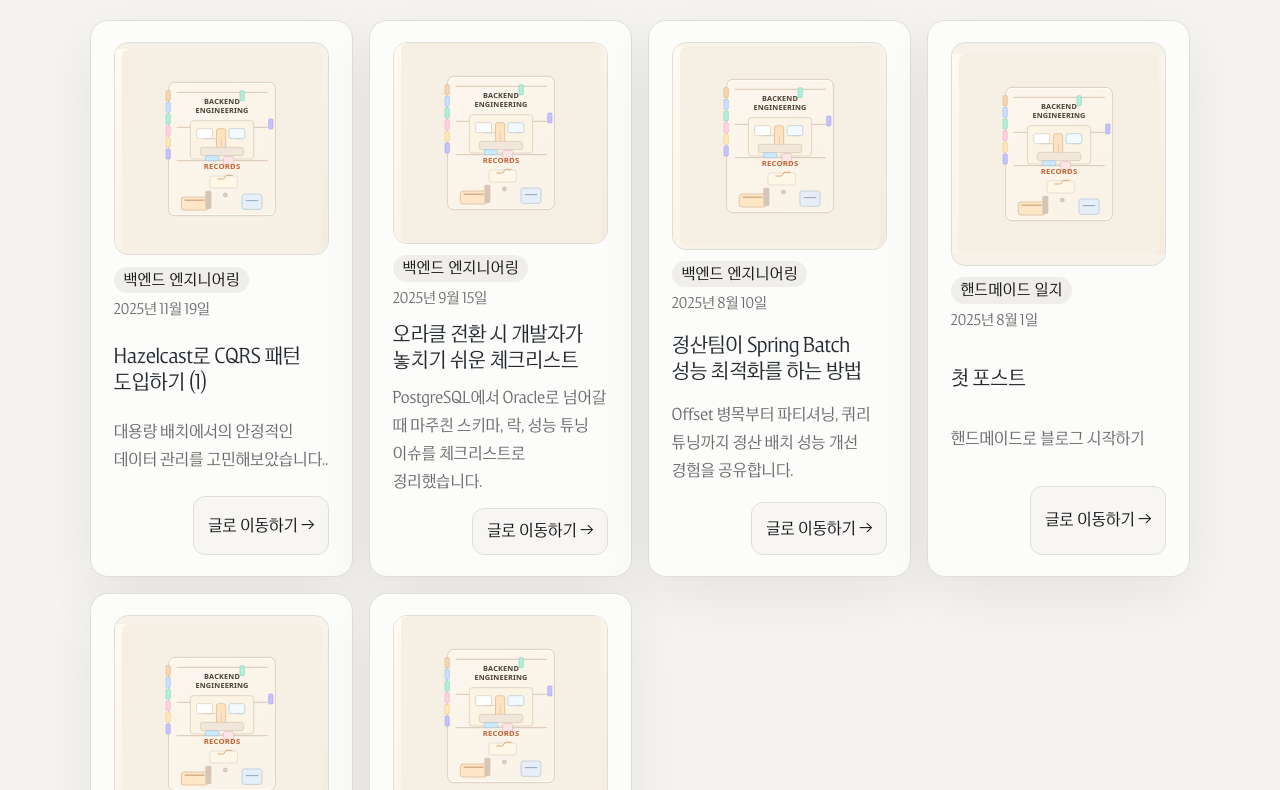
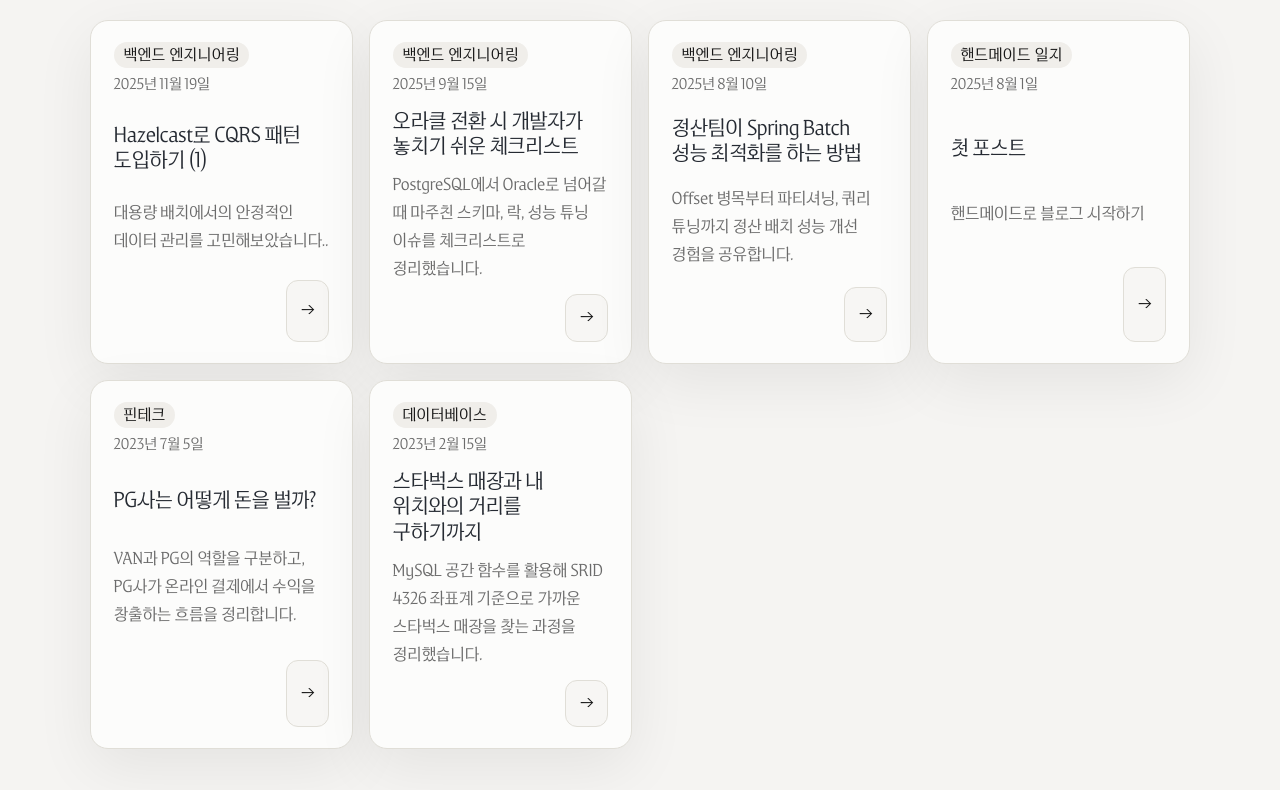
Before and after one commit to tinajeong/tinawiki, a plain HTML site: page all-posts.html in a window 1280 px wide. Shown: the part 282-1072 px from the top of the page. Drawn offline with Linux system fonts and the light colour scheme; a web font is replaced by a local one.

```diff
--- a/scripts/all-posts.js
+++ b/scripts/all-posts.js
@@ -25,18 +25,6 @@
 		cardLink.className = 'post-card-link';
 		cardLink.href = `posts.html#${post.slug}`;
 		cardLink.setAttribute('aria-label', `${post.title} 상세 보기`);
-
-                const media = document.createElement('div');
-                media.className = 'post-card-media';
-
-                const thumbnail = document.createElement('img');
-                thumbnail.className = 'post-card-thumb';
-                thumbnail.loading = 'lazy';
-                thumbnail.decoding = 'async';
-                thumbnail.src = post.thumbnail || defaultThumbnail;
-                thumbnail.alt = post.thumbnailAlt || `${post.title} 대표 이미지`;
-
-                media.appendChild(thumbnail);
 
 		const header = document.createElement('header');
 		header.className = 'post-card-header';
@@ -67,11 +55,11 @@
 
 		const action = document.createElement('span');
 		action.className = 'post-card-cta';
-                action.textContent = '글로 이동하기 →';
+		action.textContent = '→';
 
 		footer.appendChild(action);
 
-                cardLink.append(media, header, title, description, footer);
+		cardLink.append(header, title, description, footer);
 		article.appendChild(cardLink);
 		return article;
 	}
--- a/styles.css
+++ b/styles.css
@@ -153,6 +153,7 @@
 
 .brand {
   display: flex;
+  text-decoration: none;
   align-items: center;
   gap: 0.45rem;
   font-family: var(--sans);
```
Lines whose indentation alone changed are shown as unchanged.
